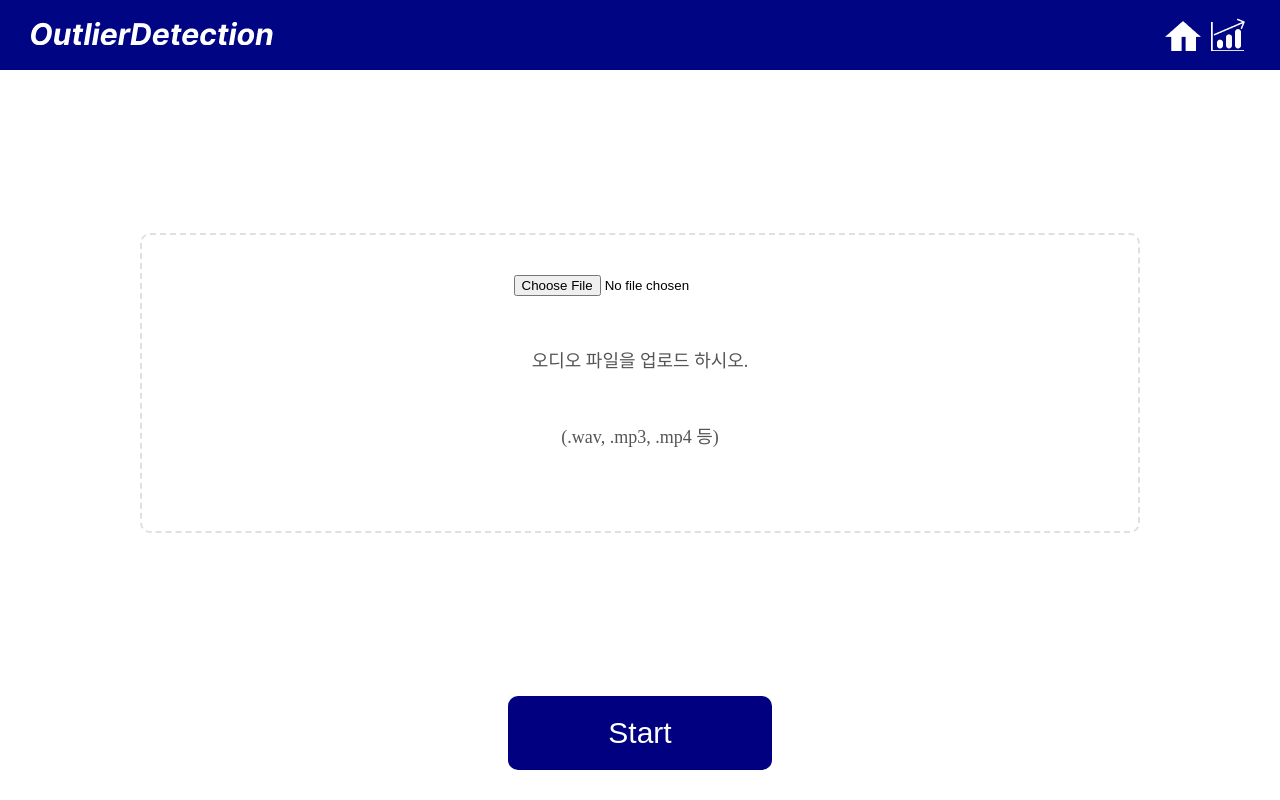
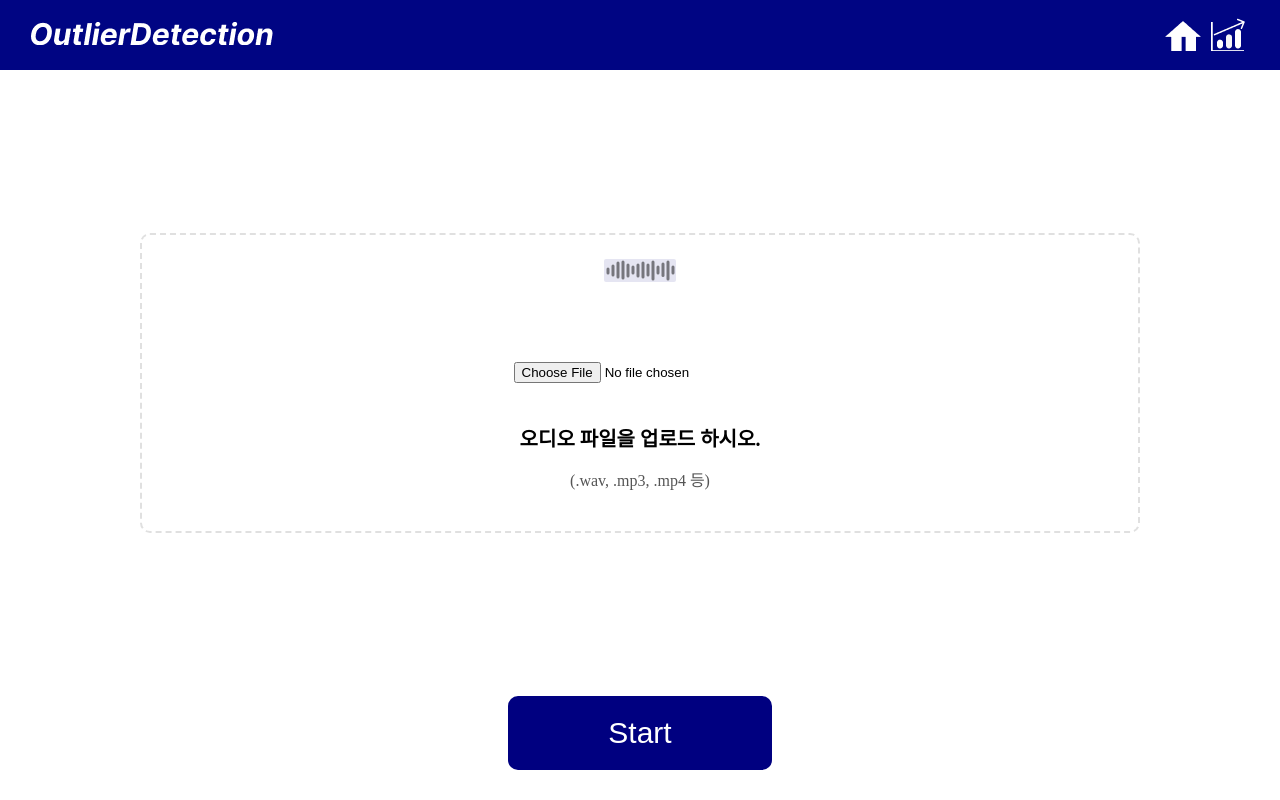
Before and after one commit to oooihmm/BA-OutlierDetection, a Vue app in the folder client/: page / in a window 1280 px wide. Built offline with nearby package versions, Linux system fonts and the light colour scheme.

Commit message:
크기 조정 빼고 완료

```diff
--- a/client/src/views/MainPage.vue
+++ b/client/src/views/MainPage.vue
@@ -1,9 +1,30 @@
 <template>
   <div class="container">
     <Navigation />
-    <!-- 음성 파일 업로드 인터페이스 -->
     <div class="file-upload-container">
-      <input type="file" @change="handleAudioUpload" accept=".wav,.mp3,.mp4" />
+      <!-- SVG를 file-upload-container 내부에 추가합니다. -->
+      <svg width="72" height="23" viewBox="0 0 72 23" fill="none" xmlns="http://www.w3.org/2000/svg">
+        <rect width="72" height="23" rx="2" fill="#000583" fill-opacity="0.1"/>
+        <g opacity="0.6">
+          <path opacity="0.8" d="M29 8V14" stroke="black" stroke-width="3" stroke-linecap="round"/>\
+          <path opacity="0.8" d="M24 6L24 17" stroke="black" stroke-width="3" stroke-linecap="round"/>
+          <path opacity="0.8" d="M19 3V19" stroke="black" stroke-width="3" stroke-linecap="round"/>
+          <path opacity="0.8" d="M14 4V18" stroke="black" stroke-width="3" stroke-linecap="round"/>
+          <path opacity="0.8" d="M49 3V20" stroke="black" stroke-width="3" stroke-linecap="round"/>
+          <path opacity="0.8" d="M44 6V16" stroke="black" stroke-width="3" stroke-linecap="round"/>
+          <path opacity="0.8" d="M39 4V18" stroke="black" stroke-width="3" stroke-linecap="round"/>
+          <path opacity="0.8" d="M64 3V20" stroke="black" stroke-width="3" stroke-linecap="round"/>
+          <path opacity="0.8" d="M59 5V16.5" stroke="black" stroke-width="3" stroke-linecap="round"/>
+          <path opacity="0.8" d="M54 8V14" stroke="black" stroke-width="3" stroke-linecap="round"/>
+          <path opacity="0.8" d="M69 8V14" stroke="black" stroke-width="3" stroke-linecap="round"/>
+          <path opacity="0.8" d="M34 6V17" stroke="black" stroke-width="3" stroke-linecap="round"/>
+          <path opacity="0.8" d="M9 7V16" stroke="black" stroke-width="3" stroke-linecap="round"/>
+          <path opacity="0.8" d="M4 10L4 14" stroke="black" stroke-width="3" stroke-linecap="round"/>
+        </g>
+      </svg>
+      <!-- File input -->
+      <input type="file" @change="handleAudioUpload" accept=".wav,.mp3,.mp4" class="file-input" />
+      <!-- Instructions and file types text -->
       <p class="file-upload-instructions">오디오 파일을 업로드 하시오.</p>
       <p class="file-types">(.wav, .mp3, .mp4 등)</p>
     </div>
@@ -62,18 +83,35 @@ export default {
   height: 300px; /* 세로 길이 */
   box-sizing: border-box; /* border와 padding을 너비와 높이에 포함 */
   position: relative; /* 자식 요소들을 상대적으로 위치시킵니다. */
+  display: flex;
+  flex-direction: column;
+  align-items: center;
+  justify-content: center;
+  /* Adjust the padding and margin as needed */
+  padding: 20px;
+  gap: 10px; /* This creates space between the flex items */
 }
 
 .file-input {
-  margin-top: 100px; /* 파일 입력 필드 위에 여백 추가 */
+  /* 파일 입력 필드 위에 여백을 줄입니다. 기존의 margin-top 값을 적절하게 조정합니다. */
+  margin-top: 70px; /* 감소된 마진 */
+  margin-bottom: 30px; /* 음수 마진을 적용하여 아래 요소를 위로 당깁니다. */
 }
 
-.file-upload-instructions,
+.file-upload-instructions {
+  margin-top: 0; /* 마진을 제거하거나 조정하여 텍스트들이 붙어 보이게 합니다. */
+  color: #000000;
+  font-size: 20px;
+  font-weight: bold;
+  margin-bottom: 0; /* file-upload-instructions와 file-types 사이의 마진을 제거 */
+}
+
 .file-types {
-  margin-top: 50px; /* 텍스트 위에 여백 추가 */
-  color: #555; /* 텍스트 색상 설정 */
-  font-size: 18px; /* 텍스트 크기 설정 */
+  margin-top: 5px; /* 약간의 공간을 제공합니다. */
+  color: #555;
+  font-size: 16px;
 }
+
 
 .button-container {
   text-align: center;
```
